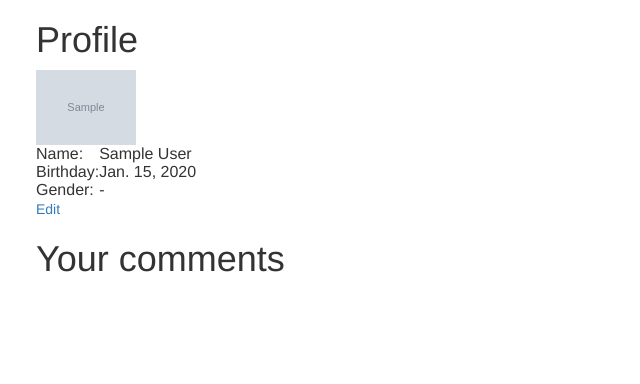
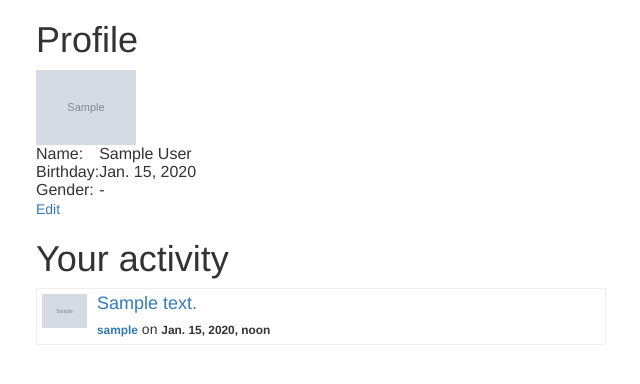
Before and after one commit to pure-python/echipa5, a Django app: a page that uses fb/templates/profile.html in a window 1280 px wide. Shown: the part 50-434 px from the top of the page, without its empty margins (319-959 px from the left). Run offline with Django 3.2, Linux system fonts and the light colour scheme; a user stored in the database is signed in; tables that the repository leaves empty hold one stand-in row (values such as "Sample post"); grey boxes marked "Sample" are stand-in pictures; some libraries are stand-ins or nearby versions.

Commit message:
Profile activity

```diff
--- a/fb/templates/profile.html
+++ b/fb/templates/profile.html
@@ -23,15 +23,14 @@
   {% endif %}
 
 
-  <h1>Your comments</h1>
+  <h1>Your activity</h1>
 
 
   <div class="posts">
   {% for post in posts %}
-    {% if post.author.username = profile.user.username %}
     <div class="media">
       <a class="media-left" href="#">
-        <img src="{{ post.author.profile.avatar_url }}">
+        <img width="100px" src="{{ post.author.profile.avatar_url }}">
       </a>
       <div class="media-body">
         <h4 class="media-heading">
@@ -44,7 +43,6 @@
         on <b><small>{{ post.date_added }}</small></b>
       </div>
     </div>
-    {%endif%}
   {% endfor %}
   </div>
 {% endblock %}
--- a/fb/views.py
+++ b/fb/views.py
@@ -130,8 +130,10 @@ def logout_view(request):
 @login_required
 def profile_view(request, user):
     profile = UserProfile.objects.get(user__username=user)
+    posts = UserPost.objects.filter(author=request.user)
     context = {
         'profile': profile,
+        'posts': posts
     }
     return render(request, 'profile.html', context)
 
```
